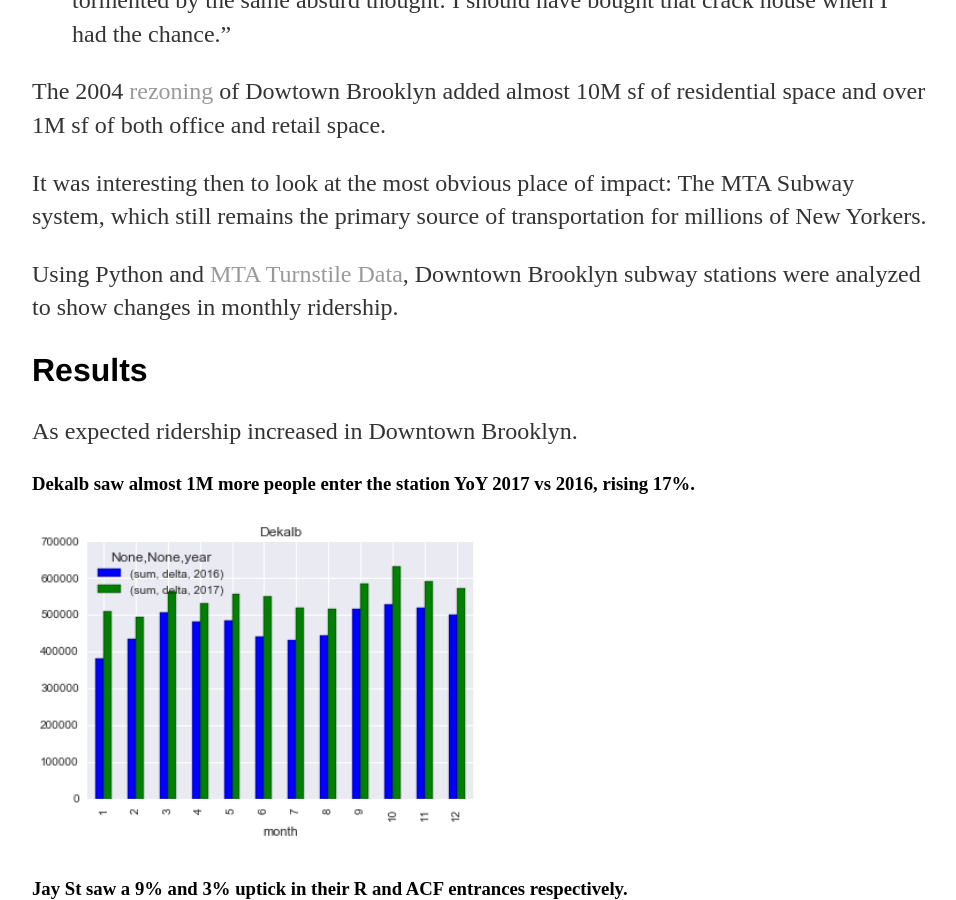
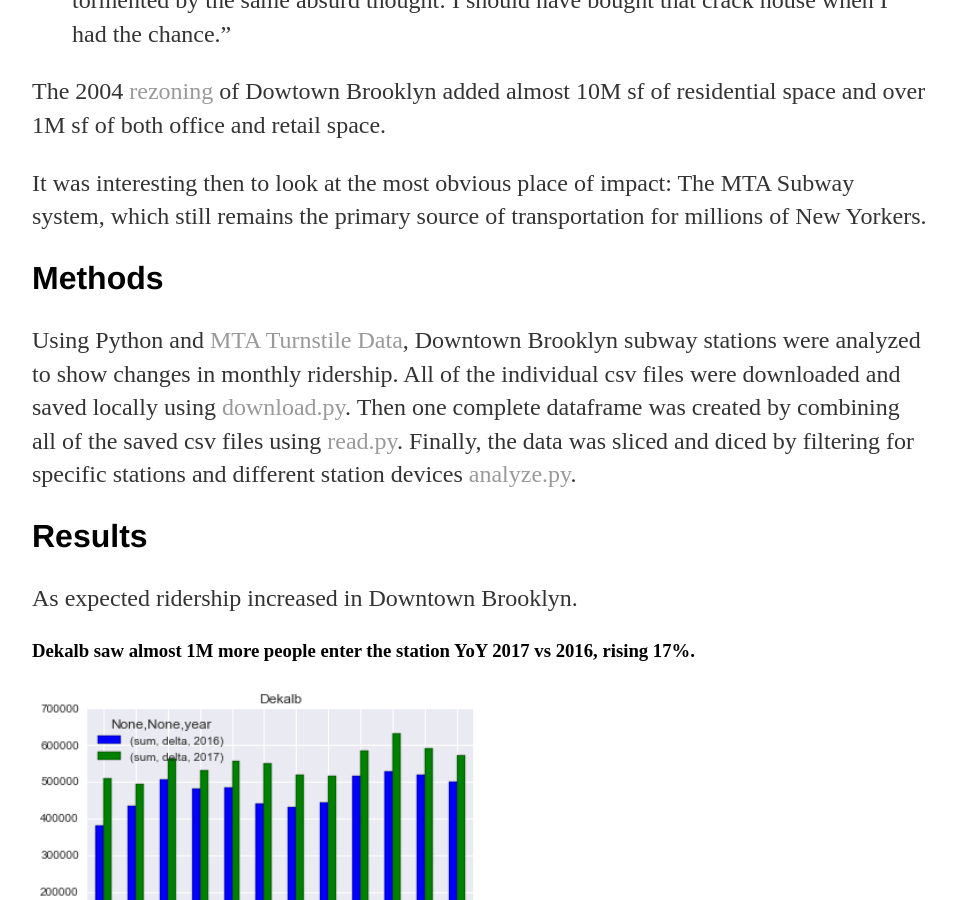
Before and after one commit to IKOSTYUK/ikostyuk.github.io, a Jekyll site: the page built from _posts/2018-03-16-MTA-Analysis.md, in a window 1280 px wide and 900 px high, scrolled down 539 px. Shown: the whole window, without its empty margins (160-1116 px from the left). Built offline with Jekyll 4.4.1, drawn with Linux system fonts in a browser that asks for light colours.

Commit message:
Update 2018-03-16-MTA-Analysis.md

```diff
--- a/_posts/2018-03-16-MTA-Analysis.md
+++ b/_posts/2018-03-16-MTA-Analysis.md
@@ -15,12 +15,15 @@ The 2004 [rezoning](https://www.brooklyn-usa.org/wp-content/uploads/2016/02/Down
 
 It was interesting then to look at the most obvious place of impact: The MTA Subway system, which still remains the primary source of transportation for millions of New Yorkers.
 
-Using Python and [MTA Turnstile Data](http://web.mta.info/developers/turnstile.html), Downtown Brooklyn subway stations were analyzed to show changes in monthly ridership.
+
+## Methods
+
+
+Using Python and [MTA Turnstile Data](http://web.mta.info/developers/turnstile.html), Downtown Brooklyn subway stations were analyzed to show changes in monthly ridership. All of the individual csv files were downloaded and saved locally using [download.py](https://github.com/IKOSTYUK/MTA-Project/blob/master/download.py). Then one complete dataframe was created by combining all of the saved csv files using [read.py](https://github.com/IKOSTYUK/MTA-Project/blob/master/read.py). Finally, the data was sliced and diced by filtering for specific stations and different station devices [analyze.py](https://github.com/IKOSTYUK/MTA-Project/blob/master/analyze.py).
+
 
 
 ## Results
-
-
 
 As expected ridership increased in Downtown Brooklyn.
 
```
